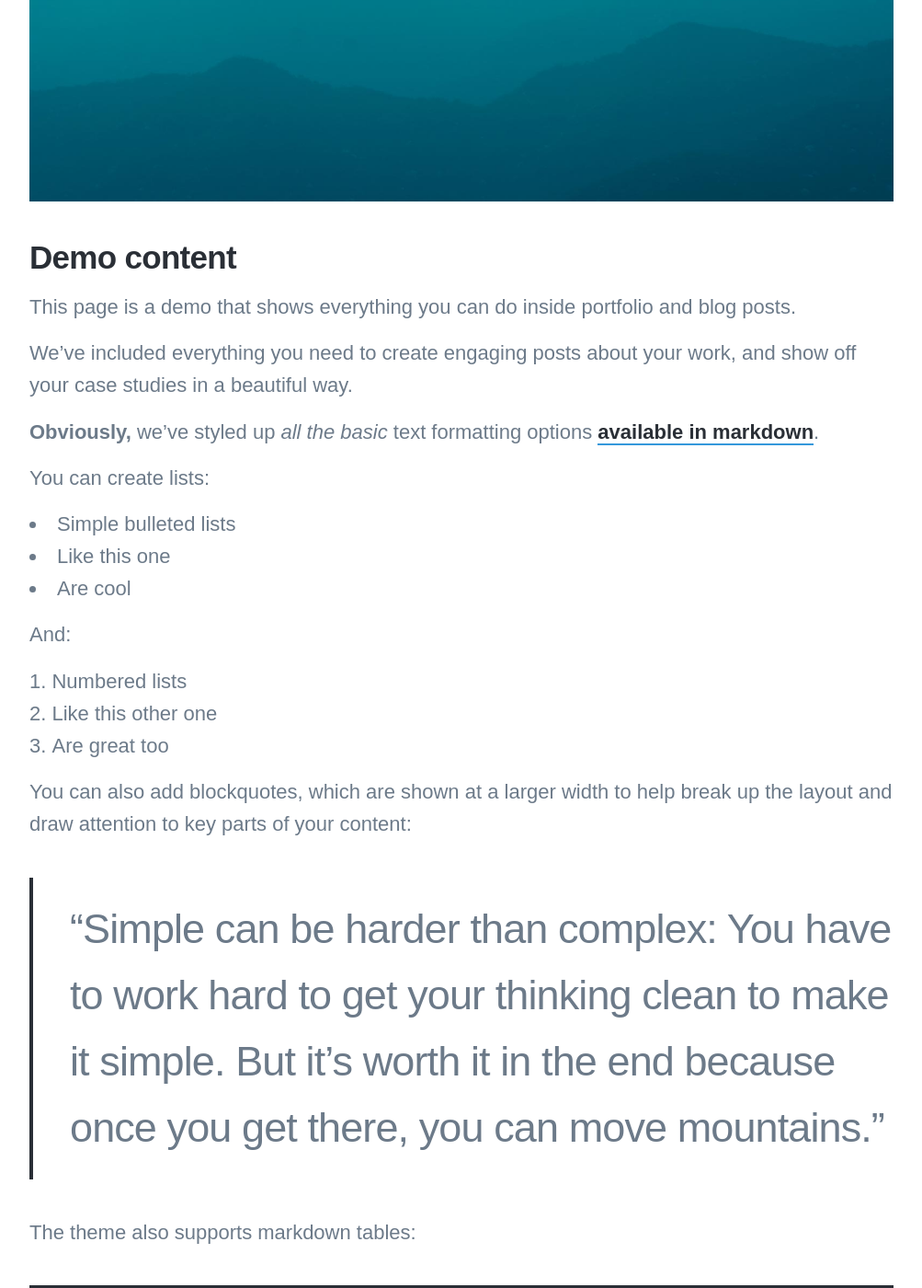
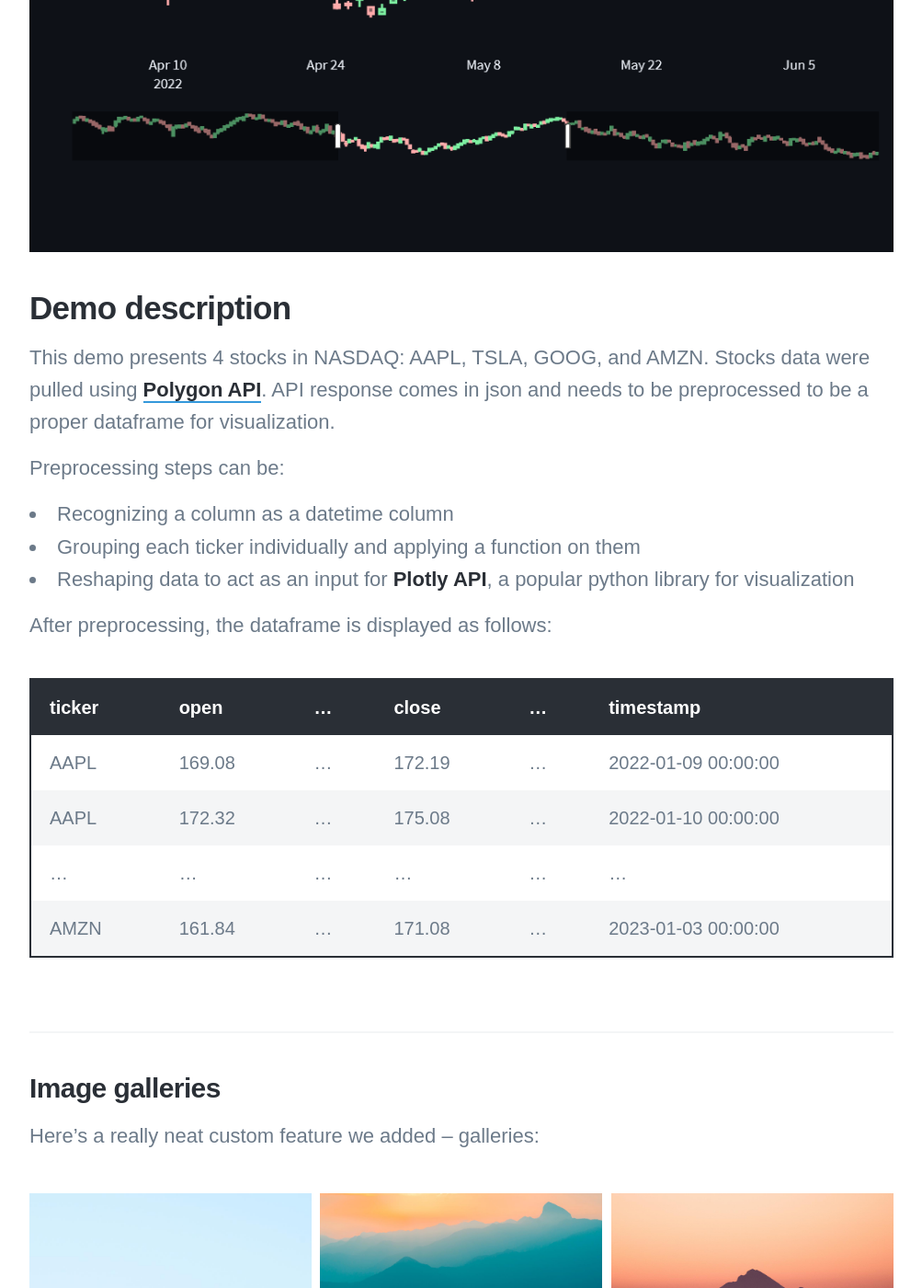
Before and after one commit to abalhomaid/abalhomaid.github.io, a Jekyll site: the page built from docs/_projects/2018-06-30-demo-project.md, in a window 1280 px wide and 1400 px high, scrolled down 912 px. Shown: the whole window at 92% size, without its empty margins (138-1141 px from the left). Built offline with Jekyll 4.4.1, drawn with Linux system fonts in a browser that asks for light colours; nearby versions of some CDN libraries; some web fonts are replaced; some of the changed text lies outside the part shown.

Commit message:
Add demo description

```diff
--- a/docs/_data/settings.yml
+++ b/docs/_data/settings.yml
@@ -58,7 +58,7 @@ social_settings:
   soundcloud_url: ''
   spotify_url: ''
   bandcamp_url: ''
-  linkedin_url: ''
+  linkedin_url: 'https://www.linkedin.com/in/abdulaziz-al-homaid-766362103/'
 
 color_settings:
   background_color: '#ffffff'
--- a/docs/_projects/2018-06-30-demo-project.md
+++ b/docs/_projects/2018-06-30-demo-project.md
@@ -1,52 +1,49 @@
 ---
-title: 'Demo Project'
-subtitle: 'This is a demo'
+title: 'Stocks in NASDAQ'
+subtitle: Streamlit demo
 date: 2018-06-30 00:00:00
-description: This page is a demo that shows everything you can do inside portfolio and blog posts.
-featured_image: '/images/demo/demo-square.jpg'
+description: Pulling stock data using API calls and display candlestick visualization with streamlit
+featured_image: '/images/demo/candlestick.png'
 ---
 
-![](/images/demo/demo-landscape.jpg)
+![](/images/demo/candlestick.png)
 
-## Demo content
+## Demo description
 
-This page is a demo that shows everything you can do inside portfolio and blog posts.
+This demo presents 4 stocks in NASDAQ: AAPL, TSLA, GOOG, and AMZN. Stocks data were pulled using [Polygon API](https://polygon.io/).
+API response comes in json and needs to be preprocessed to be a proper dataframe for visualization.
 
-We've included everything you need to create engaging posts about your work, and show off your case studies in a beautiful way.
+<!-- We've included everything you need to create engaging posts about your work, and show off your case studies in a beautiful way. -->
 
-**Obviously,** we’ve styled up *all the basic* text formatting options [available in markdown](https://github.com/adam-p/markdown-here/wiki/Markdown-Cheatsheet).
+<!-- **Obviously,** we’ve styled up *all the basic* text formatting options [available in markdown](https://github.com/adam-p/markdown-here/wiki/Markdown-Cheatsheet). -->
 
-You can create lists:
+Preprocessing steps can be:
 
-* Simple bulleted lists
-* Like this one
-* Are cool
+* Recognizing a column as a datetime column
+* Grouping each ticker individually and applying a function on them
+* Reshaping data to act as an input for [Plotly API](https://plotly.com/), a popular python library for visualization
 
-And:
+<!-- You can also add blockquotes, which are shown at a larger width to help break up the layout and draw attention to key parts of your content: -->
 
-1. Numbered lists
-2. Like this other one
-3. Are great too
+<!-- > “Simple can be harder than complex: You have to work hard to get your thinking clean to make it simple. But it’s worth it in the end because once you get there, you can move mountains.” -->
 
-You can also add blockquotes, which are shown at a larger width to help break up the layout and draw attention to key parts of your content:
+After preprocessing, the dataframe is displayed as follows:
 
-> “Simple can be harder than complex: You have to work hard to get your thinking clean to make it simple. But it’s worth it in the end because once you get there, you can move mountains.”
+| ticker  | open   | ... | close   | ... | timestamp           |
+|---------|--------|-----|---------|-----|---------------------|
+| AAPL    | 169.08 | ... | 172.19  | ... | 2022-01-09 00:00:00 |
+| AAPL    | 172.32 | ... | 175.08  | ... | 2022-01-10 00:00:00 |
+| ...     | ... | ... | ...  | ... | ... |
+| AMZN    | 161.84| ... | 171.08  | ... | 2023-01-03 00:00:00 |
 
-The theme also supports markdown tables:
 
-| Item                 | Author        | Supports tables? | Price |
-|----------------------|---------------|------------------|-------|
-| Duet Jekyll Theme    | Jekyll Themes | Yes              | $49   |
-| Index Jekyll Theme   | Jekyll Themes | Yes              | $49   |
-| Journal Jekyll Theme | Jekyll Themes | Yes              | $49   |
-
-And footnotes[^1], which link to explanations[^2] at the bottom of the page[^3].
+<!-- And footnotes[^1], which link to explanations[^2] at the bottom of the page[^3].
 
 [^1]: Beautiful modern, minimal theme design.
 [^2]: Powerful features to show off your work.
 [^3]: Maintained and supported by the theme developer.
 
-You can throw in some horizontal rules too:
+You can throw in some horizontal rules too: -->
 
 ---
 
--- a/docs/index.html
+++ b/docs/index.html
@@ -14,7 +14,8 @@ featured_image: /images/demo/home.jpg
 	<div class="wrap">
 
 		<h1>Abdulaziz Al-Homaid</h1>
-		<p>Want your data organized and visualized? Do you want to use A.I for your customized predictions? Check out demos below!</p>
+		<!-- <p>Want your data organized and visualized? Do you want to use A.I for your customized predictions? Check out demos below!</p> -->
+		<p>Data organization and visualization, customized A.I in applications, experiments design for academic papers. Checkout demos below and get in touch!</p>
 
 		{% include socials.html %}
 
```
Also changed, not shown: docs/images/demo/candlestick.png (added).
